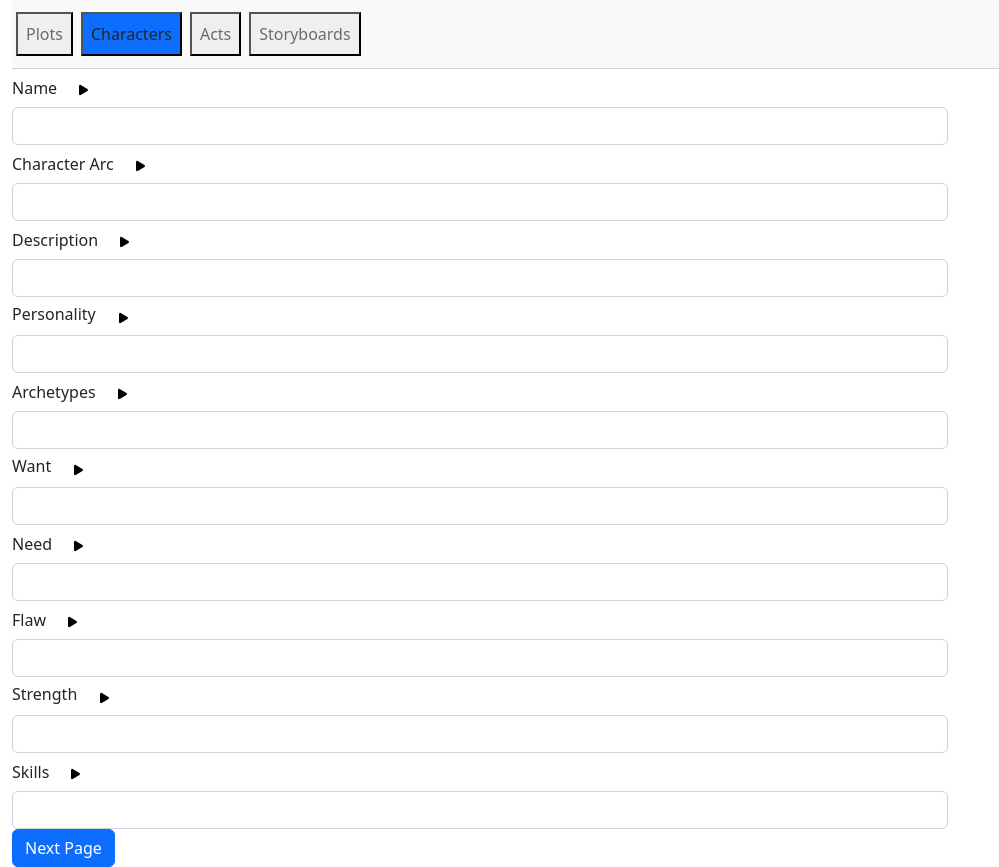
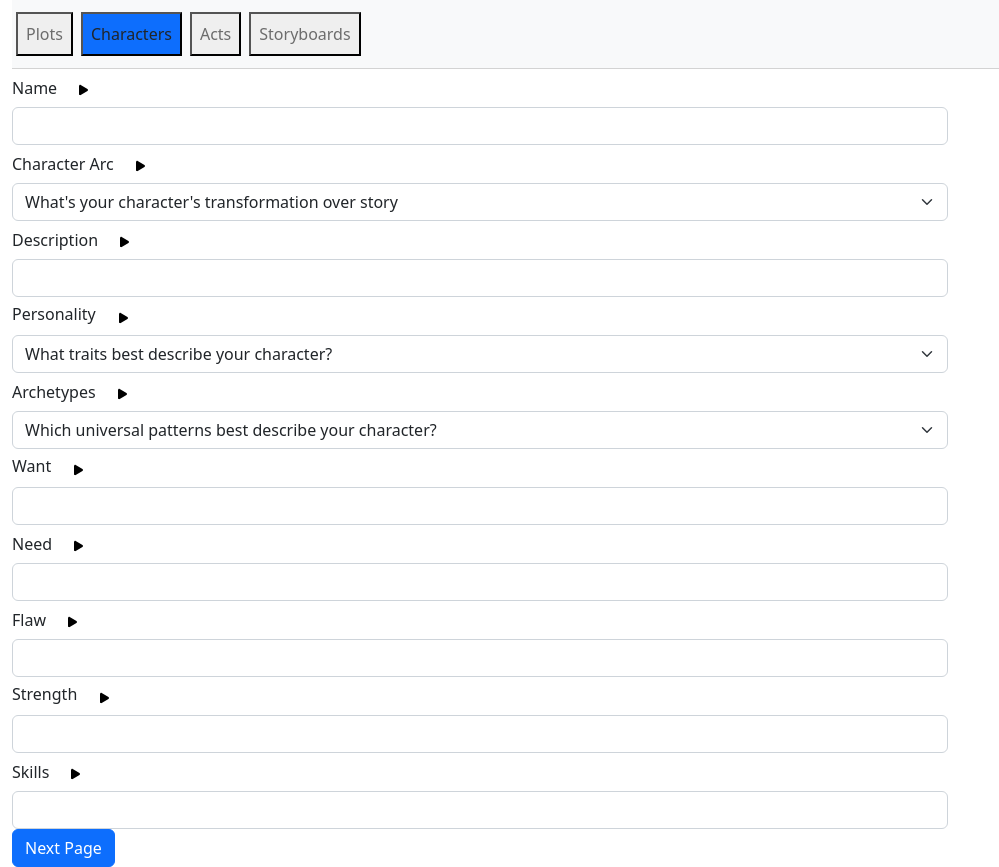
Before and after one commit to DavidIfebueme/CyberFilm-AI, a React (Create React App) app in the folder mehnoor-siddiqui/: page / in a window 1280 px wide. Both pictures are taken after a click on the button "Characters". Shown: the whole page, without its empty margins (0-999 px from the left). Built offline with nearby package versions, Linux system fonts and the light colour scheme.

Commit message:
Dropdown menus added (28th)

```diff
--- a/mehnoor-siddiqui/src/components/TwoColumnForm.jsx
+++ b/mehnoor-siddiqui/src/components/TwoColumnForm.jsx
@@ -59,6 +59,7 @@ function Page1Form(props) {
           <input type="text" className="form-control" />
         </div>
       </div>
+
       <div className="form-group">
         <div className="input-group" style={{display: 'flex', alignItems: 'center'}}>
         <label style={{marginRight: '10px'}}>Themes</label>
@@ -86,9 +87,18 @@ function Page1Form(props) {
           </button>
         </div>
         <div className="input-group">
-          <input type="text" className="form-control" />
+          <select class="form-select" value="">
+            <option value="" selected disabled hidden>Which plot archtypes(s) does your story follow?</option>
+            <option>Trapped with a Monster</option>
+            <option>Road Story</option>
+            <option>Magic Wish</option>
+            <option>David vs Goliath</option>
+            <option>Rite of Passage</option>
+            <option value="custom">Other</option>
+          </select>
         </div>
       </div>
+
       <div className="form-group">
         <div className="input-group" style={{display: 'flex', alignItems: 'center'}}>
         <label style={{marginRight: '10px'}}>Genres</label>
@@ -101,9 +111,19 @@ function Page1Form(props) {
           </button>
         </div>
         <div className="input-group">
-          <input type="text" className="form-control" />
+          <select class="form-select" value="">
+            <input type="text" className="form-control" />
+            <option value="" selected disabled hidden>What film categories does your story fall under?</option>
+            <option>Action</option>
+            <option>Comedy</option>
+            <option>Drama</option>
+            <option>Horror</option>
+            <option>Romance</option>
+            <option value="custom">Other</option>
+          </select>
         </div>
       </div>
+
       <div className="form-group">
         <div className="input-group" style={{display: 'flex', alignItems: 'center'}}>
         <label style={{marginRight: '10px'}}>Tone</label>
@@ -208,7 +228,16 @@ function Page2Form(props) {
           </button>
         </div>
         <div className="input-group">
-          <input type="text" className="form-control" />
+        <select class="form-select" value="">
+            <input type="text" className="form-control" />
+            <option value="" selected disabled hidden>What's your character's transformation over story</option>
+            <option>Positive Change</option>
+            <option>Flat</option>
+            <option>Dissilusionment</option>
+            <option>Fall</option>
+            <option>Corruption</option>
+            <option value="custom">Other</option>
+          </select>
         </div>
       </div>
 
@@ -240,7 +269,16 @@ function Page2Form(props) {
           </button>
         </div>
         <div className="input-group">
-          <input type="text" className="form-control" />
+        <select class="form-select" value="">
+            <input type="text" className="form-control" />
+            <option value="" selected disabled hidden>What traits best describe your character?</option>
+            <option>Enthusiastic</option>
+            <option>Studious</option>
+            <option>Supportive</option>
+            <option>Generous</option>
+            <option>Independent</option>
+            <option value="custom">Other</option>
+          </select>
         </div>
 
       <div className="form-group">
@@ -255,7 +293,16 @@ function Page2Form(props) {
           </button>
         </div>
         <div className="input-group">
-          <input type="text" className="form-control" />
+        <select class="form-select" value="">
+            <input type="text" className="form-control" />
+            <option value="" selected disabled hidden>Which universal patterns best describe your character?</option>
+            <option>Hero</option>
+            <option>Magician</option>
+            <option>Lover</option>
+            <option>Outlaw</option>
+            <option>Explorer</option>
+            <option value="custom">Other</option>
+          </select>
         </div>
       </div>
 
```
